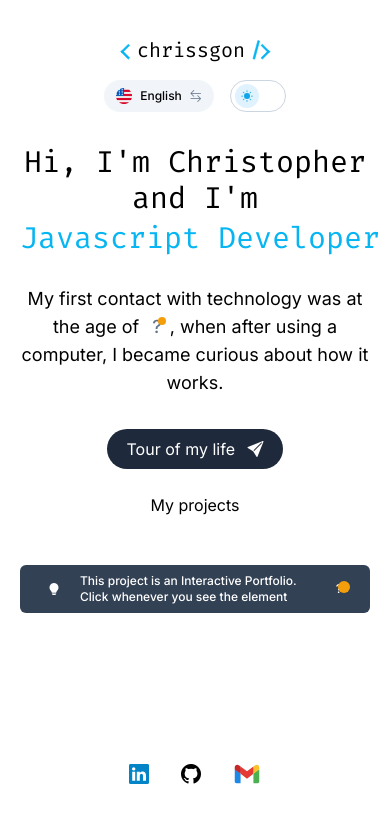
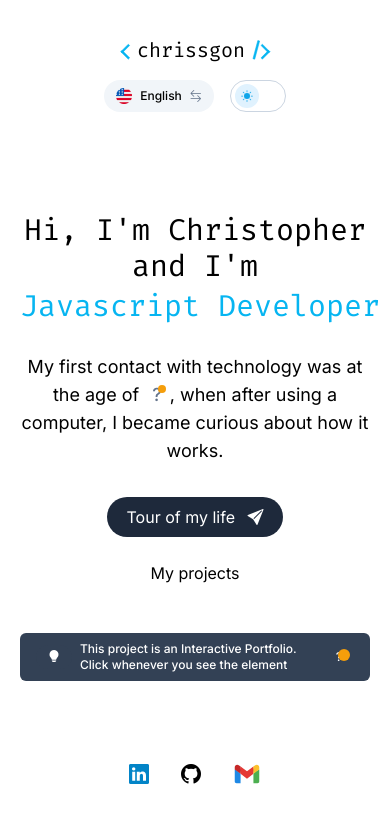
Before and after one commit to chrissgon/portfolio, a Nuxt app: page / in a window 390 px wide. Shown: the top 822 px of the page. Built offline with nearby package versions, Linux system fonts and the light colour scheme.

Commit message:
feat: :sparkles: adjusts

```diff
--- a/pages/index.vue
+++ b/pages/index.vue
@@ -1,6 +1,6 @@
 <template>
   <main
-    class="page relative w-full flex flex-col sm:justify-center items-center"
+    class="page relative w-full flex flex-col justify-center items-center"
   >
     <!-- title -->
     <h1
```
